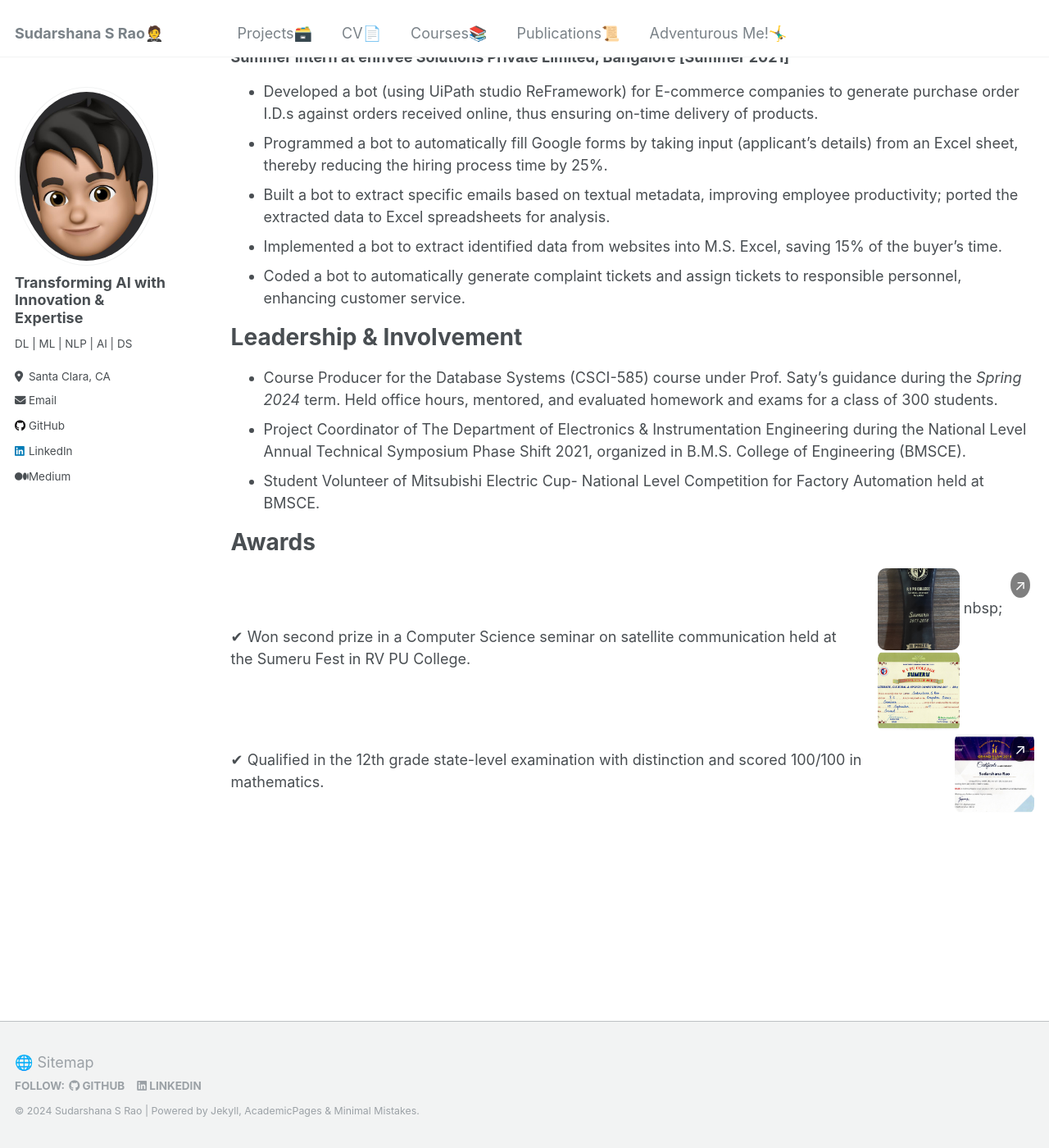
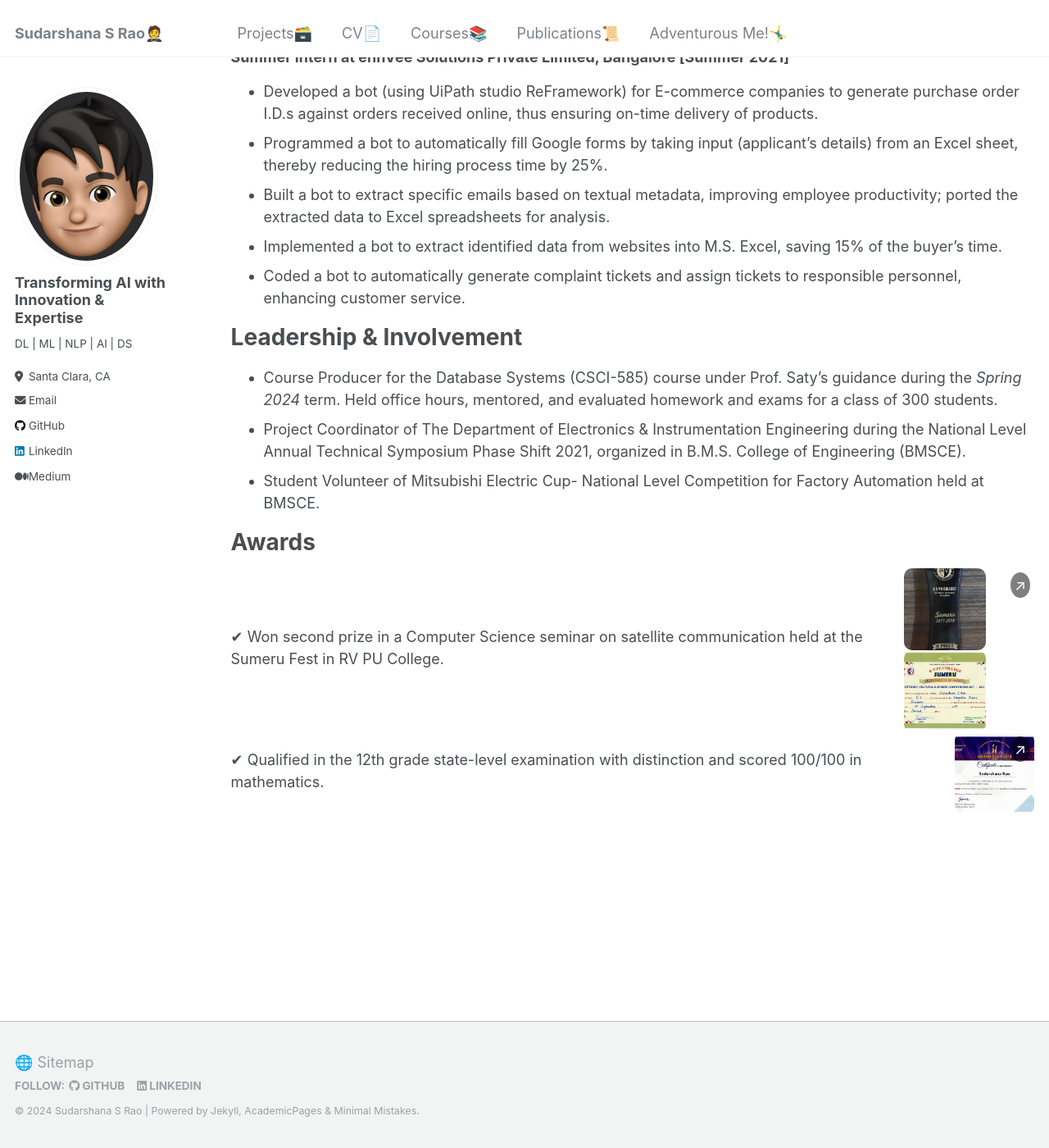
Before and after one commit to SudarshanaSRao/SudarshanaSRao.github.io, a Jekyll site: the page built from _pages/cv.md, in a window 1280 px wide and 1400 px high, scrolled down 1840 px. Shown: the whole window at 82% size. Built offline with Jekyll 4.4.1, drawn with Linux system fonts in a browser that asks for light colours.

Commit message:
Update cv.md

```diff
--- a/_pages/cv.md
+++ b/_pages/cv.md
@@ -224,14 +224,14 @@ Awards
 <div class="content-container">
     <p>✔ Won second prize in a Computer Science seminar on satellite communication held at the Sumeru Fest in RV PU College.</p>
     <div class="thumbnail-container">
-        <img src="/images/Trophy.jpg" alt="Satellite Communication Seminar" class="thumbnail" onclick="openPopup()"> nbsp; <img src="/images/Satellite RV PU.jpg" alt="Satellite Communication Seminar" class="thumbnail" onclick="openPopup()">
+        <img src="/images/Trophy.jpg" alt="Satellite Communication Seminar" class="thumbnail" onclick="openPopup()"> <img src="/images/Satellite RV PU.jpg" alt="Satellite Communication Seminar" class="thumbnail0" onclick="openPopup()">
         <span class="popup-icon">&#x2197;</span>
     </div>
 </div>
 <div id="popup" onclick="closePopup()">
     <div class="popup-content" onclick="event.stopPropagation()">
         <span class="close-button" onclick="closePopup()">&times;</span>
-        <img id="popupImage" src="/images/Trophy.jpg" alt="Full size image"> nbsp; <img id="popupImage" src="/images/Satellite RV PU.jpg" alt="Full size image">
+        <img id="popupImage" src="/images/Trophy.jpg" alt="Full size image"> <img id="popupImage0" src="/images/Satellite RV PU.jpg" alt="Full size image">
     </div>
 </div>
 
```
Also changed, not shown: other parts of _pages/cv.md (+2 -2 lines).
